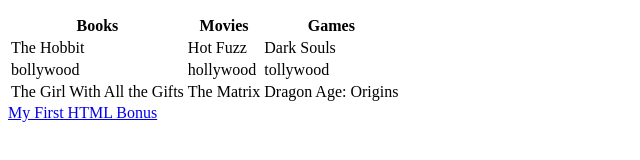
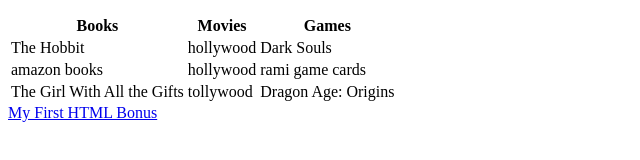
Before and after one commit to kameswari609/_kamewari609_.github.io, a plain HTML site: page index.html in a window 1280 px wide. Shown: the part 424-584 px from the top of the page, 0-640 px from the left. Drawn offline with Linux system fonts and the light colour scheme.

Commit message:
Update index.html

```diff
--- a/index.html
+++ b/index.html
@@ -28,17 +28,17 @@
     </tr>
     <tr>
       <td>The Hobbit</td>
-      <td>Hot Fuzz</td>
+      <td>hollywood</td>
       <td>Dark Souls</td>
     </tr>
     <tr>
-      <td>bollywood</td>
+      <td>amazon books </td>
       <td>hollywood</td>
-      <td>tollywood</td>
+      <td>rami game cards </td>
     </tr>
     <tr>
       <td>The Girl With All the Gifts</td>
-      <td>The Matrix</td>
+      <td>tollywood</td>
       <td>Dragon Age: Origins</td>
     </tr>
   </table>
```
